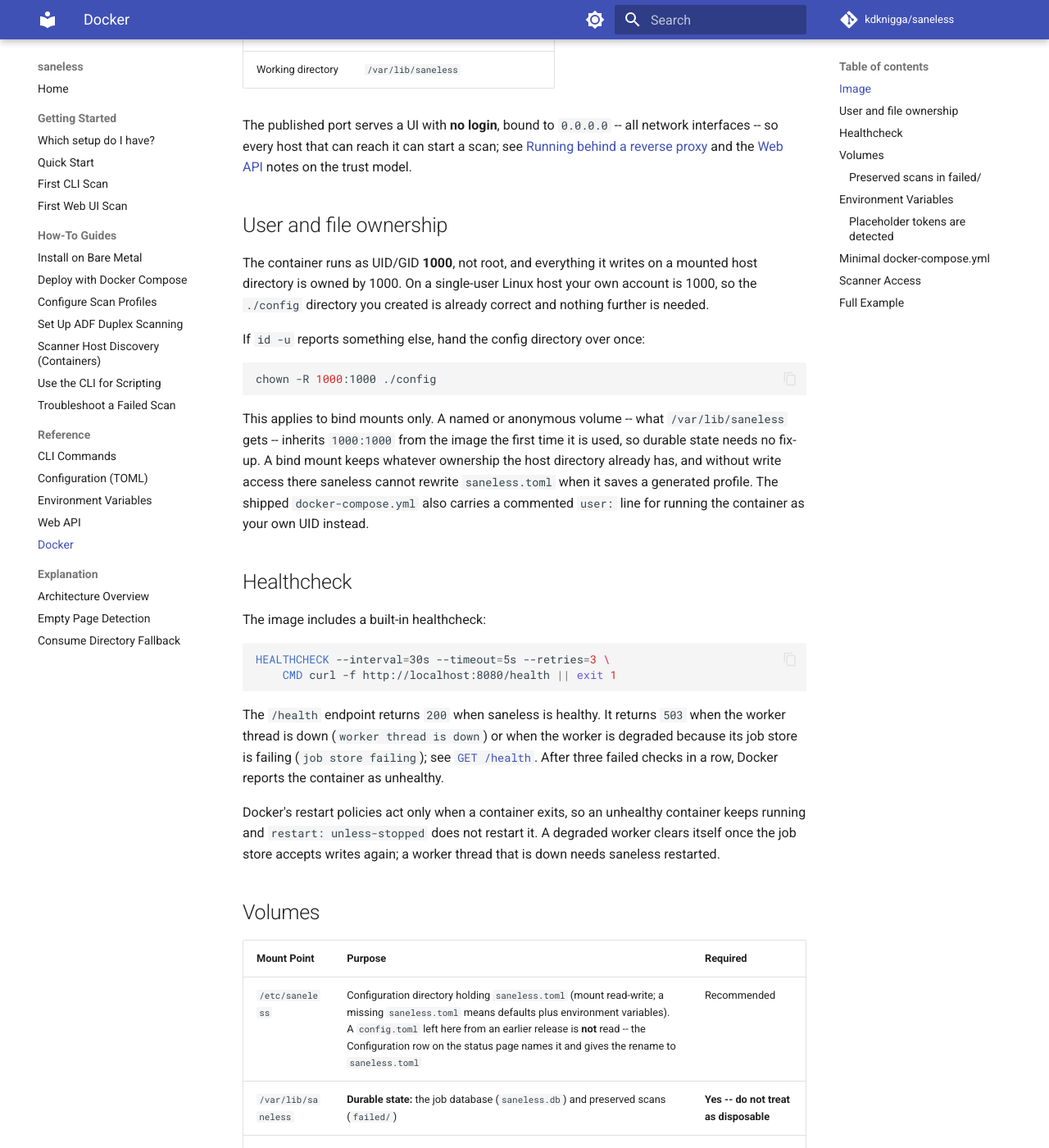
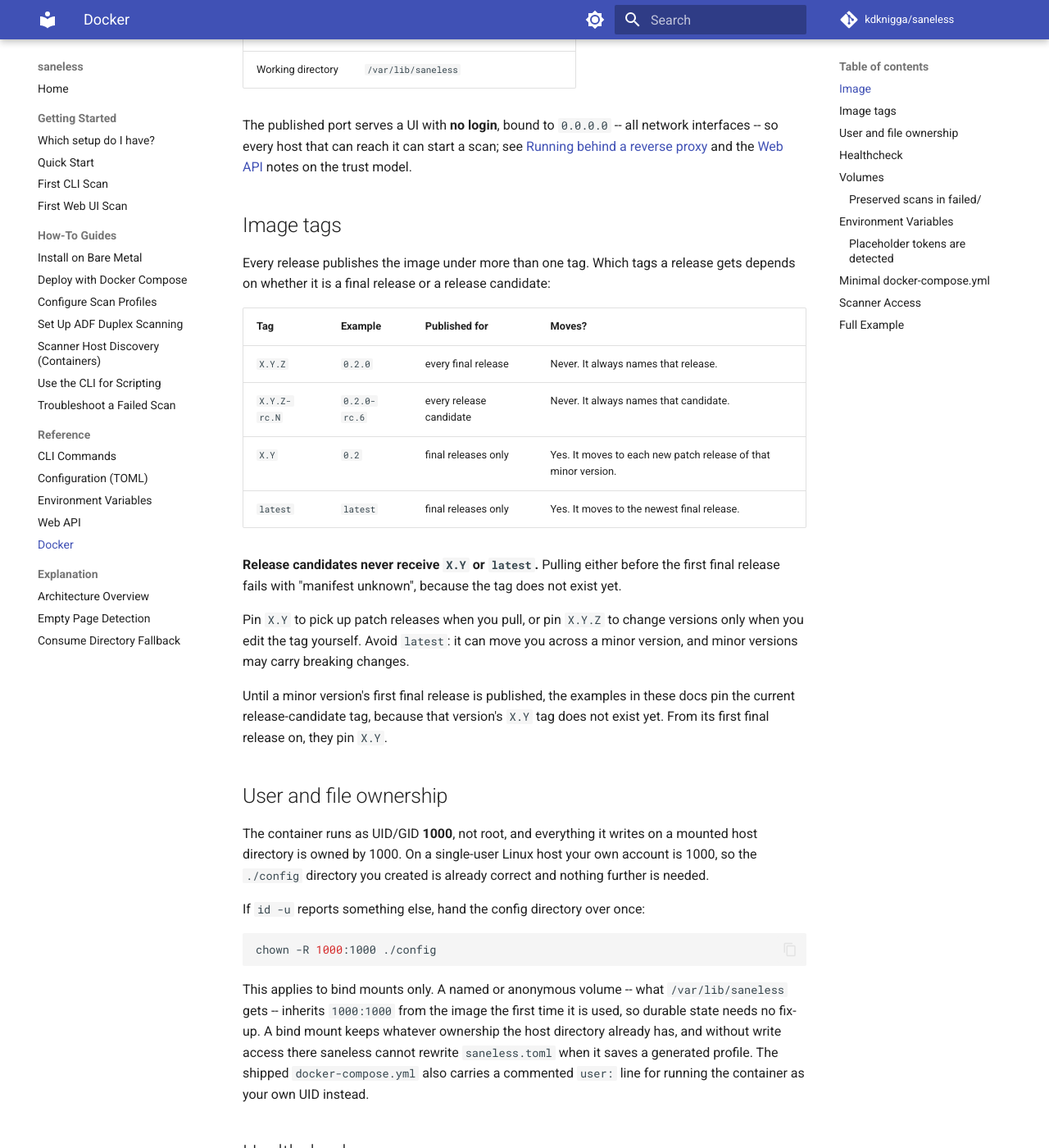
Before and after one commit to kdknigga/saneless, an MkDocs documentation site: the page built from docs/reference/docker.md, in a window 1280 px wide and 1400 px high, scrolled down 507 px. Shown: the whole window at 82% size. Built offline with MkDocs 1.6.1 and Material for MkDocs 9.7.7, drawn with Linux system fonts in a browser that asks for light colours; comment, search, counter and statistics services are not loaded; some of the changed text lies outside the part shown.

Commit message:
docs(38-04): pin every image reference to the published 0.2.0-rc.6 tag
- Replace the :latest and untagged references in docker-compose.yml,
  README.md and eight doc sites with the release-candidate tag that
  exists on the registry
- Add an Image tags section to the Docker reference: which tags each
  kind of release publishes and which of them move
- Reword the compose how-to's Updating step to change the pinned tag
  rather than pull a latest image

Co-Authored-By: Claude Opus 5.5 (1M context) <noreply@anthropic.com>
Claude-Session: https://claude.ai/code/session_013CxQxLcnRUSK9XY3SKundu

````diff
--- a/docker-compose.yml
+++ b/docker-compose.yml
@@ -12,7 +12,7 @@
 
 services:
   saneless:
-    image: ghcr.io/kdknigga/saneless:latest
+    image: ghcr.io/kdknigga/saneless:0.2.0-rc.6
     # The container port is fixed at 8080. output.web_port is a bare-metal
     # setting and does not move it; if 8080 is taken on the host, change the
     # LEFT half here -- "8888:8080" -- and leave the right half alone.
--- a/docs/reference/docker.md
+++ b/docs/reference/docker.md
@@ -6,7 +6,7 @@ saneless publishes an OCI container image for deployment alongside paperless-ngx
 
 | Property | Value |
 |----------|-------|
-| Image | `ghcr.io/kdknigga/saneless:latest` |
+| Image | `ghcr.io/kdknigga/saneless:0.2.0-rc.6` |
 | Base | `python:3.14-slim` |
 | Entrypoint | `saneless serve` |
 | Port | `8080` |
@@ -17,6 +17,30 @@ The published port serves a UI with **no login**, bound to `0.0.0.0` -- all netw
 interfaces -- so every host that can reach it can start a scan; see
 [Running behind a reverse proxy](../how-to/deploy-docker-compose.md#running-behind-a-reverse-proxy)
 and the [Web API](web-api.md) notes on the trust model.
+
+## Image tags
+
+Every release publishes the image under more than one tag. Which tags a release
+gets depends on whether it is a final release or a release candidate:
+
+| Tag | Example | Published for | Moves? |
+|-----|---------|---------------|--------|
+| `X.Y.Z` | `0.2.0` | every final release | Never. It always names that release. |
+| `X.Y.Z-rc.N` | `0.2.0-rc.6` | every release candidate | Never. It always names that candidate. |
+| `X.Y` | `0.2` | final releases only | Yes. It moves to each new patch release of that minor version. |
+| `latest` | `latest` | final releases only | Yes. It moves to the newest final release. |
+
+**Release candidates never receive `X.Y` or `latest`.** Pulling either before
+the first final release fails with "manifest unknown", because the tag does not
+exist yet.
+
+Pin `X.Y` to pick up patch releases when you pull, or pin `X.Y.Z` to change
+versions only when you edit the tag yourself. Avoid `latest`: it can move you
+across a minor version, and minor versions may carry breaking changes.
+
+Until a minor version's first final release is published, the examples in these
+docs pin the current release-candidate tag, because that version's `X.Y` tag
+does not exist yet. From its first final release on, they pin `X.Y`.
 
 ## User and file ownership
 
@@ -166,7 +190,7 @@ shipped template now does.
 ```yaml
 services:
   saneless:
-    image: ghcr.io/kdknigga/saneless:latest
+    image: ghcr.io/kdknigga/saneless:0.2.0-rc.6
     ports:
       - "8080:8080"
     volumes:
@@ -192,7 +216,7 @@ machine `saned` runs on -- the container's own host, or another one:
 ```yaml
 services:
   saneless:
-    image: ghcr.io/kdknigga/saneless:latest
+    image: ghcr.io/kdknigga/saneless:0.2.0-rc.6
     ports:
       - "8080:8080"
     volumes:
@@ -210,7 +234,7 @@ For detailed setup instructions, see [Scanner Host Discovery](../how-to/scanner-
 ```yaml
 services:
   saneless:
-    image: ghcr.io/kdknigga/saneless:latest
+    image: ghcr.io/kdknigga/saneless:0.2.0-rc.6
     ports:
       - "8080:8080"
     volumes:
````
Also changed, not shown: README.md (+1 -1 lines), docs/getting-started/first-cli-scan.md (+1 -1 lines), docs/getting-started/quick-start.md (+1 -1 lines), docs/getting-started/which-setup.md (+4 -4 lines), docs/how-to/deploy-docker-compose.md (+7 -3 lines), docs/how-to/scanner-host-discovery.md (+1 -1 lines).
